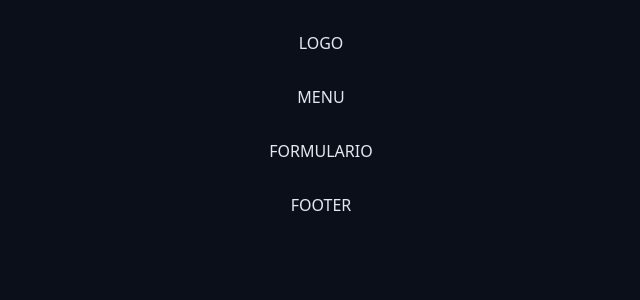
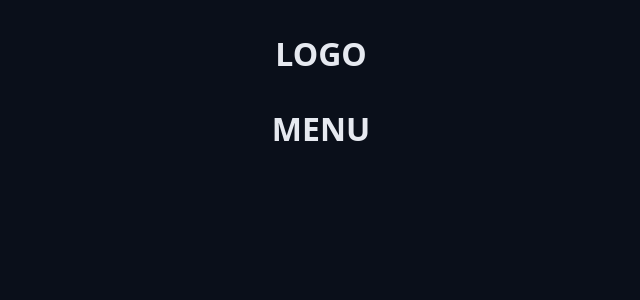
Before and after one commit to VitorMachadoSilva/chronos-pomodoro, a React (Vite) app: page / in a window 1280 px wide. Shown: the top 300 px of the page, without its empty margins (319-959 px from the left). Built offline with nearby package versions, Linux system fonts and the light colour scheme.

Commit message:
estrutura de pastas

```diff
--- a/src/App.tsx
+++ b/src/App.tsx
@@ -1,33 +1,17 @@
-import './styles/global.css'
-import './styles/theme.css'
+import { Container } from "./components/Container";
+import { Heading } from "./components/Heading";
+import "./styles/global.css";
+import "./styles/theme.css";
 
-export function App () {
-    return (
+export function App() {
+  return (
     <>
-    <div className='container'>
-        <div className='content'>
-            <section>LOGO</section>
-        </div>
-    </div>
-    <div className='container'>
-        <div className='content'>
-            <section>MENU</section>
-        </div>
-    </div>
-    <div className='container'>
-        <div className='content'>
-            <section>FORMULARIO</section>
-        </div>
-    </div>
-    <div className='container'>
-        <div className='content'>
-            <section>FOOTER</section>
-        </div>
-    </div>
-
+      <Container>
+        <Heading>LOGO</Heading>
+      </Container>
+      <Container>
+        <Heading>MENU</Heading>
+      </Container>
     </>
-
-
-
-    )
+  );
 }
--- /dev/null
+++ b/src/components/Container/index.tsx
@@ -0,0 +1,13 @@
+import styles from './styles.module.css'
+
+type ContainerProps = {
+  children: React.ReactNode;
+};
+
+export function Container({ children }: ContainerProps) {
+  return (
+    <div className={styles.container}>
+        <div className={styles.content}>{children}</div>
+    </div>
+  );
+}
--- /dev/null
+++ b/src/components/Container/styles.module.css
@@ -0,0 +1,13 @@
+.container {
+    max-width: 98rem;
+    margin: 0 auto;
+}
+
+.container-fluid {
+    max-width: auto;
+}
+
+.content {
+    margin: 3.2rem;
+    text-align: center;
+}
--- a/src/components/Heading.tsx
+++ b/src/components/Heading/index.tsx
@@ -1,4 +1,4 @@
-import styles from './Heading.module.css'
+import styles from './styles.module.css'
 
 type HeadingProps = {
     children: React.ReactNode
--- a/src/styles/global.css
+++ b/src/styles/global.css
@@ -14,17 +14,3 @@
     background: var(--gray-900);
     color: var(--text-default );
 }
-
-.container {
-    max-width: 98rem;
-    margin: 0 auto;
-}
-
-.container-fluid {
-    max-width: auto;
-}
-
-.content {
-    margin: 3.2rem;
-    text-align: center;
-}
```
Also changed, not shown: src/components/Heading/styles.module.css (renamed from src/components/Heading.module.css).
